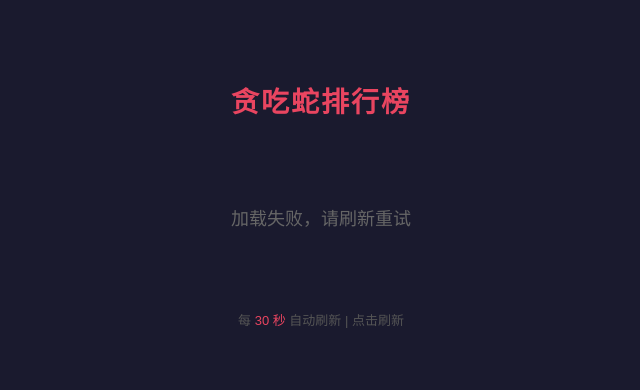
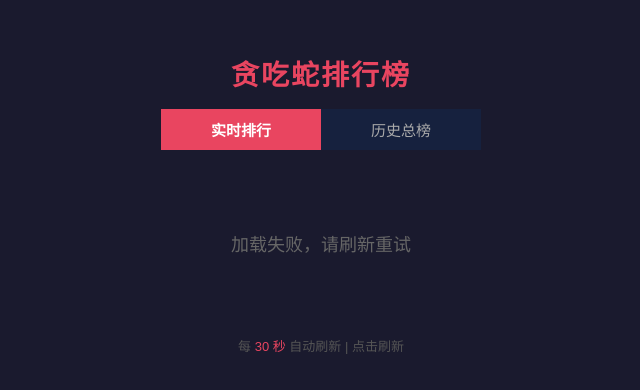
Before and after one commit to Jason-Ch02/Qt-Mini-Games, a website: page snake-leaderboard/index.html in a window 1280 px wide. Shown: the part 196-586 px from the top of the page, without its empty margins (319-959 px from the left). Drawn offline with Linux system fonts and the light colour scheme; no server answers.

Commit message:
feat: add all-time leaderboard with file persistence and tab switching UI

```diff
--- a/snake-leaderboard/index.html
+++ b/snake-leaderboard/index.html
@@ -5,7 +5,6 @@
     <meta name="viewport" content="width=device-width, initial-scale=1.0">
     <title>贪吃蛇排行榜</title>
     <style>
-        /* ===== 页面整体 ===== */
         * { margin: 0; padding: 0; box-sizing: border-box; }
         body {
             background: #1a1a2e;
@@ -18,10 +17,36 @@
         }
         .container { width: 100%; max-width: 600px; padding: 20px; }
 
-        /* ===== 标题 ===== */
         h1 {
             text-align: center; font-size: 28px;
-            margin-bottom: 24px; color: #e94560; letter-spacing: 2px;
+            margin-bottom: 16px; color: #e94560; letter-spacing: 2px;
+        }
+
+        /* ===== 标签切换 ===== */
+        .tabs {
+            display: flex;
+            justify-content: center;
+            gap: 0;
+            margin-bottom: 20px;
+            border-radius: 8px;
+            overflow: hidden;
+        }
+        .tab-btn {
+            flex: 1;
+            max-width: 160px;
+            padding: 10px 0;
+            border: none;
+            background: #16213e;
+            color: #aaa;
+            font-size: 15px;
+            font-family: inherit;
+            cursor: pointer;
+            transition: background 0.2s, color 0.2s;
+        }
+        .tab-btn.active {
+            background: #e94560;
+            color: #fff;
+            font-weight: bold;
         }
 
         /* ===== 表格 ===== */
@@ -34,15 +59,12 @@
         }
         td { border-bottom: 1px solid #333; }
 
-        /* ===== 前三名高亮 ===== */
         tr:nth-child(2) td:first-child { color: #ffd700; font-weight: bold; }
         tr:nth-child(3) td:first-child { color: #c0c0c0; font-weight: bold; }
         tr:nth-child(4) td:first-child { color: #cd7f32; font-weight: bold; }
 
-        /* ===== 空状态 ===== */
         .empty { text-align: center; padding: 60px 0; color: #666; font-size: 18px; }
 
-        /* ===== 底部 ===== */
         .footer { text-align: center; margin-top: 20px; color: #555; font-size: 13px; }
         .footer span { color: #e94560; cursor: pointer; }
     </style>
@@ -50,19 +72,36 @@
 <body>
     <div class="container">
         <h1>贪吃蛇排行榜</h1>
+
+        <div class="tabs">
+            <button class="tab-btn active" id="tabLive" onclick="switchTab('live')">实时排行</button>
+            <button class="tab-btn" id="tabAlltime" onclick="switchTab('alltime')">历史总榜</button>
+        </div>
+
         <div id="app">
             <div class="empty">加载中...</div>
         </div>
+
         <div class="footer">
             每 <span onclick="location.reload()">30 秒</span> 自动刷新 | 点击刷新
         </div>
     </div>
 
     <script>
+        var currentTab = 'live';
+
+        function switchTab(tab) {
+            currentTab = tab;
+            document.getElementById('tabLive').className = 'tab-btn' + (tab === 'live' ? ' active' : '');
+            document.getElementById('tabAlltime').className = 'tab-btn' + (tab === 'alltime' ? ' active' : '');
+            loadLeaderboard();
+        }
+
         async function loadLeaderboard() {
             var app = document.getElementById('app');
+            var api = currentTab === 'alltime' ? '/alltime' : '/leaderboard';
             try {
-                var resp = await fetch('/leaderboard');
+                var resp = await fetch(api);
                 var data = await resp.json();
                 if (data.length === 0) {
                     app.innerHTML = '<div class="empty">暂无记录，快来玩一局吧！</div>';
@@ -86,6 +125,7 @@
                 app.innerHTML = '<div class="empty">加载失败，请刷新重试</div>';
             }
         }
+
         loadLeaderboard();
         setInterval(loadLeaderboard, 30000);
     </script>
```
Also changed, not shown: snake-leaderboard/server.js (+50 -6 lines).
